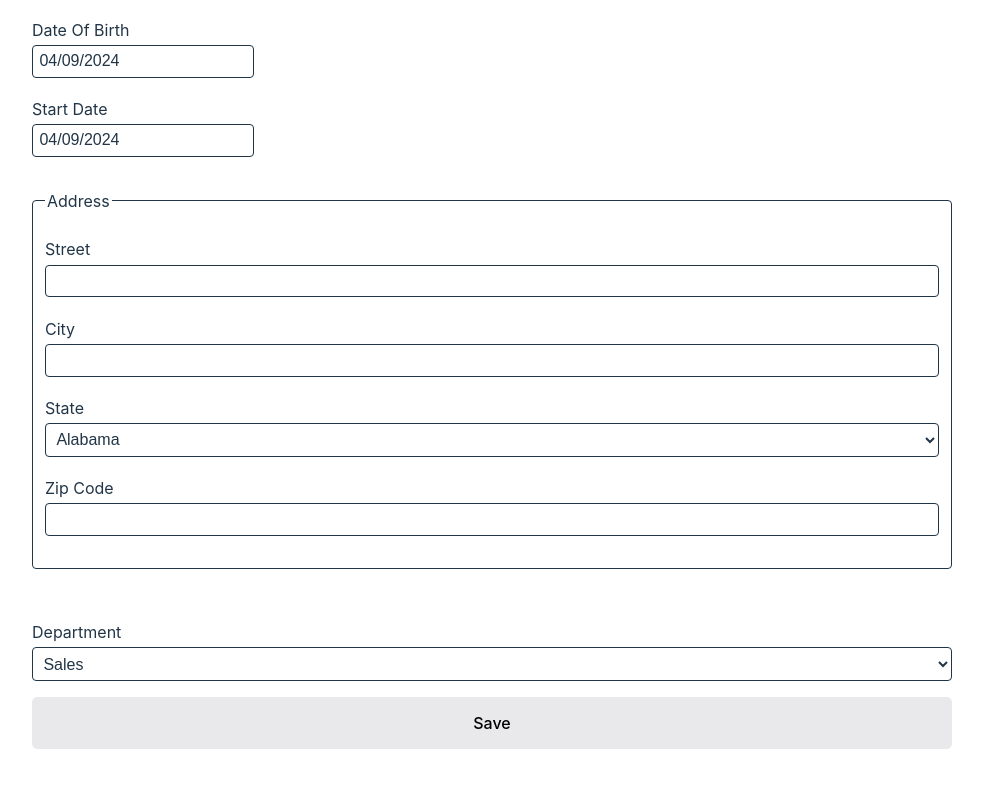
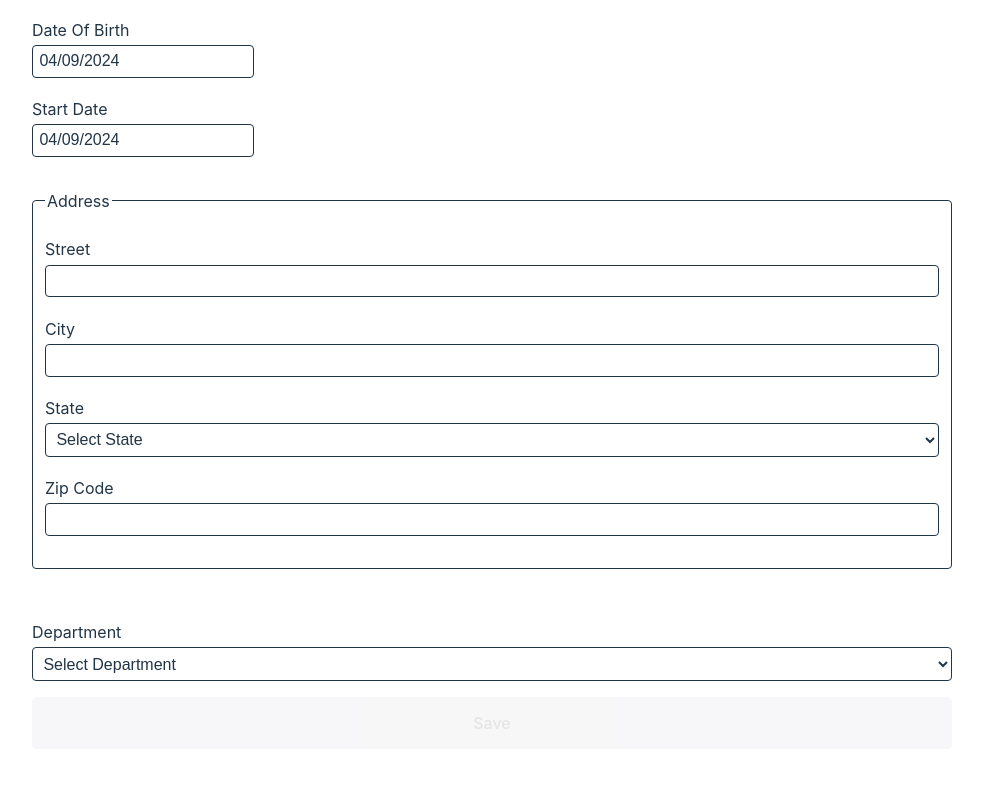
Before and after one commit to nicolasollier/hrnet, a React (Vite) app: page / in a window 1280 px wide. Shown: the part 343-1130 px from the top of the page, without its empty margins (148-1131 px from the left). Built offline with nearby package versions, Linux system fonts and the light colour scheme.

Commit message:
add form validation

```diff
--- a/src/components/InputForm.jsx
+++ b/src/components/InputForm.jsx
@@ -25,6 +25,7 @@ const InputForm = ({ name, type = 'text', placeholder, value, onChange, isSelect
       <label htmlFor={name}>{parseName(name)}</label>
       {isSelect ? (
         <select className={styles.inputStyles} name={name} id={name} value={value} onChange={onChange}>
+          <option value="">Select {parseName(name)}</option>
           {data.map((el, index) => (
             <option key={index} value={el.abbreviation || el.name}>{el.name}</option>
           ))}
--- a/src/components/form.jsx
+++ b/src/components/form.jsx
@@ -1,12 +1,11 @@
-import { useState } from 'react';
+import { useMemo, useState, useEffect } from 'react';
 import InputForm from "./InputForm";
 import { departments, states } from "../constants";
 import SubmitButton from "./SubmitButton";
-import { useSelector, useDispatch } from 'react-redux';
+import { useDispatch } from 'react-redux';
 import { addEmployee } from "../reducers/employeesReducer";
 
 const Form = () => {
-  const formIsValid = useSelector(state => state.form.formIsValid);
   const dispatch = useDispatch();
 
   const formStyles = {
@@ -33,16 +32,36 @@ const Form = () => {
   const [employeeData, setEmployeeData] = useState({
     firstName: '',
     lastName: '',
-    dateOfBirth: new Date(),
-    startDate: new Date(),
+    dateOfBirth: dateOfBirth,
+    startDate: startDate,
     street: '',
     city: '',
     state: '',
     zipCode: '',
     department: ''
   });
+  const [isFormValid, setIsFormValid] = useState(false);
 
-  const cleanFormInputs = () => {
+  const handleInputChange = (field, value) => {
+    setEmployeeData(prev => ({ ...prev, [field]: value }));
+  };
+
+  useEffect(() => {
+    const validateForm = () => {
+      const { firstName, lastName, dateOfBirth, startDate, street, city, state, zipCode, department } = employeeData;
+      if (
+        firstName && lastName && dateOfBirth && startDate && street && city && state &&
+        zipCode && department
+      ) {
+        setIsFormValid(true);
+      } else {
+        setIsFormValid(false);
+      }
+    };
+    validateForm();
+  }, [employeeData]);
+
+  const cleanFormData = () => {
     setEmployeeData({
       firstName: '',
       lastName: '',
@@ -58,58 +77,51 @@ const Form = () => {
     setStartDate(new Date());
   }
 
-  const handleInputChange = (field, value) => {
-    if (field === 'dateOfBirth' || field === 'startDate') {
-      value = new Date(value);
-    }
-    setEmployeeData(prev => ({ ...prev, [field]: value }));
-  };
-
   const handleSubmit = (e) => {
     e.preventDefault();
-
     const serializableEmployeeData = {
       ...employeeData,
-      dateOfBirth: employeeData.dateOfBirth.toISOString(),
-      startDate: employeeData.startDate.toISOString(),
+      dateOfBirth: new Date(employeeData.dateOfBirth).toISOString(),
+      startDate: new Date(employeeData.startDate).toISOString(),
     };
-
     dispatch(addEmployee(serializableEmployeeData));
-    cleanFormInputs();
+    cleanFormData();
   };
 
   return (
     <form
       style={formStyles}
       onSubmit={handleSubmit}
+      noValidate
     >
       <InputForm
         name="first_name"
         type="text"
         value={employeeData.firstName}
         onChange={(e) => handleInputChange('firstName', e.target.value)}
+        required
       />
       <InputForm
         name="last_name"
         type="text"
         value={employeeData.lastName}
         onChange={(e) => handleInputChange('lastName', e.target.value)}
+        required
       />
       <InputForm
         name="date_of_birth"
-        type='date'
-        value={dateOfBirth}
-        onChange={setDateOfBirth}
         isDatePicker
+        value={employeeData.dateOfBirth}
+        onChange={(date) => handleInputChange('dateOfBirth', date)}
+        required
       />
       <InputForm
         name="start_date"
-        type='date'
-        value={startDate}
-        onChange={setStartDate}
         isDatePicker
+        value={employeeData.startDate}
+        onChange={(date) => handleInputChange('startDate', date)}
+        required
       />
-
       <fieldset style={addressStyles}>
         <legend>Address</legend>
         <InputForm
@@ -118,6 +130,7 @@ const Form = () => {
           type="text"
           value={employeeData.street}
           onChange={(e) => handleInputChange('street', e.target.value)}
+          required
         />
         <InputForm
           id="city"
@@ -125,6 +138,7 @@ const Form = () => {
           type="text"
           value={employeeData.city}
           onChange={(e) => handleInputChange('city', e.target.value)}
+          required
         />
         <InputForm
           id="state"
@@ -133,6 +147,7 @@ const Form = () => {
           isSelect
           value={employeeData.state}
           onChange={(e) => handleInputChange('state', e.target.value)}
+          required
         />
         <InputForm
           id="zip_code"
@@ -140,6 +155,7 @@ const Form = () => {
           type="number"
           value={employeeData.zipCode}
           onChange={(e) => handleInputChange('zipCode', e.target.value)}
+          required
         />
       </fieldset>
 
@@ -148,11 +164,11 @@ const Form = () => {
         name="department"
         data={departments}
         isSelect
+        value={employeeData.department}
+        onChange={(e) => handleInputChange('department', e.target.value)}
+        required
       />
-      <SubmitButton
-        disabled={!formIsValid}
-        type="submit"
-      />
+      <SubmitButton type="submit" disabled={!isFormValid}/>
     </form>
   );
 };
--- a/src/reducers/formReducer.js
+++ /dev/null
@@ -1,16 +0,0 @@
-import { createSlice } from '@reduxjs/toolkit'
-
-export const formSlice = createSlice({
-  name: 'form',
-  initialState: {
-    formIsValid: true,
-  },
-  reducers: {
-    validateForm: (state, action) => {
-      state.formIsValid = action.payload
-    }
-  }
-})
-
-export const { validateForm } = formSlice.actions
-export default formSlice.reducer
--- a/src/store.js
+++ b/src/store.js
@@ -1,10 +1,8 @@
 import { configureStore } from '@reduxjs/toolkit'
 import employees from './reducers/employeesReducer'
-import form from './reducers/formReducer'
 
 export default configureStore({
   reducer: {
     employees,
-    form
   }
 })
```
